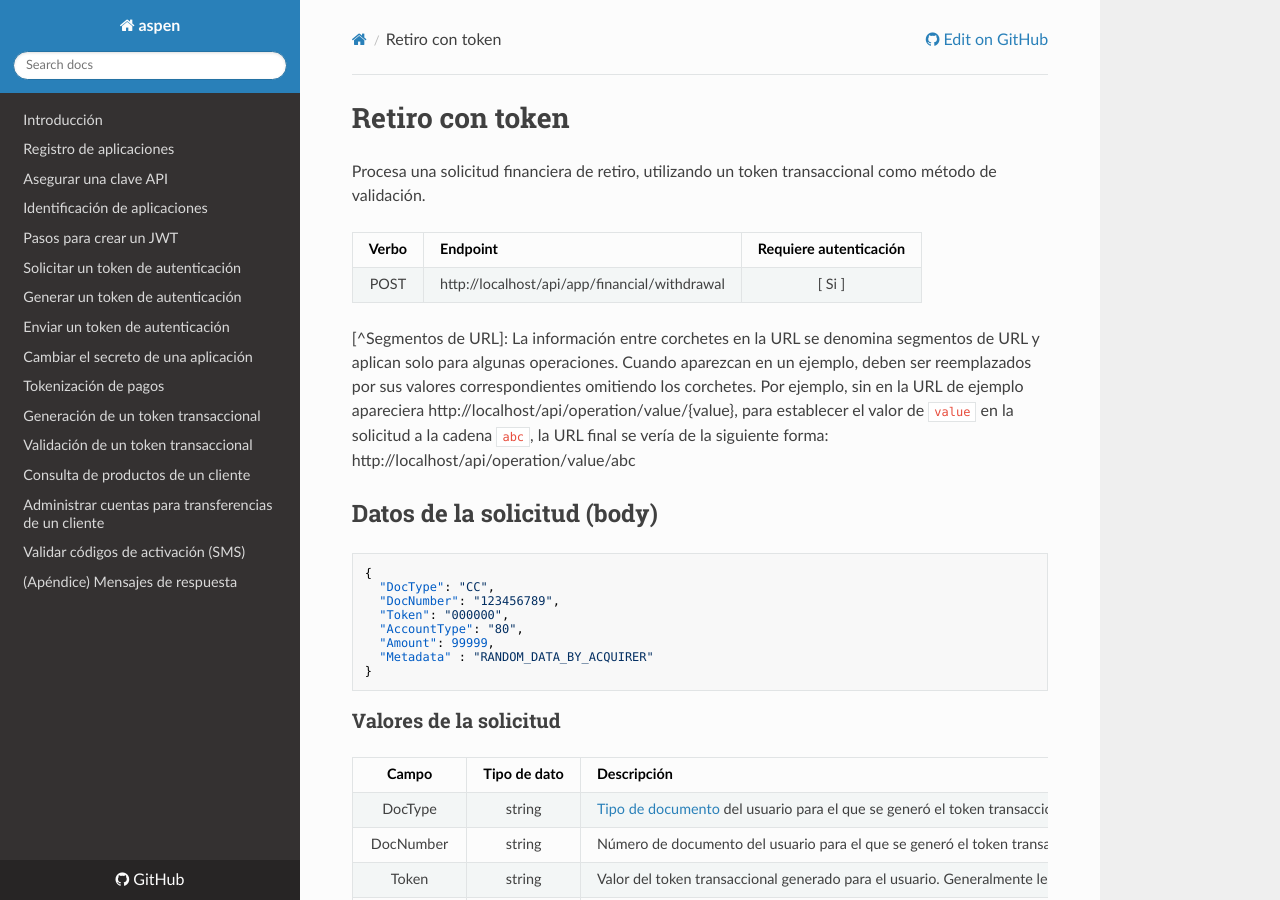
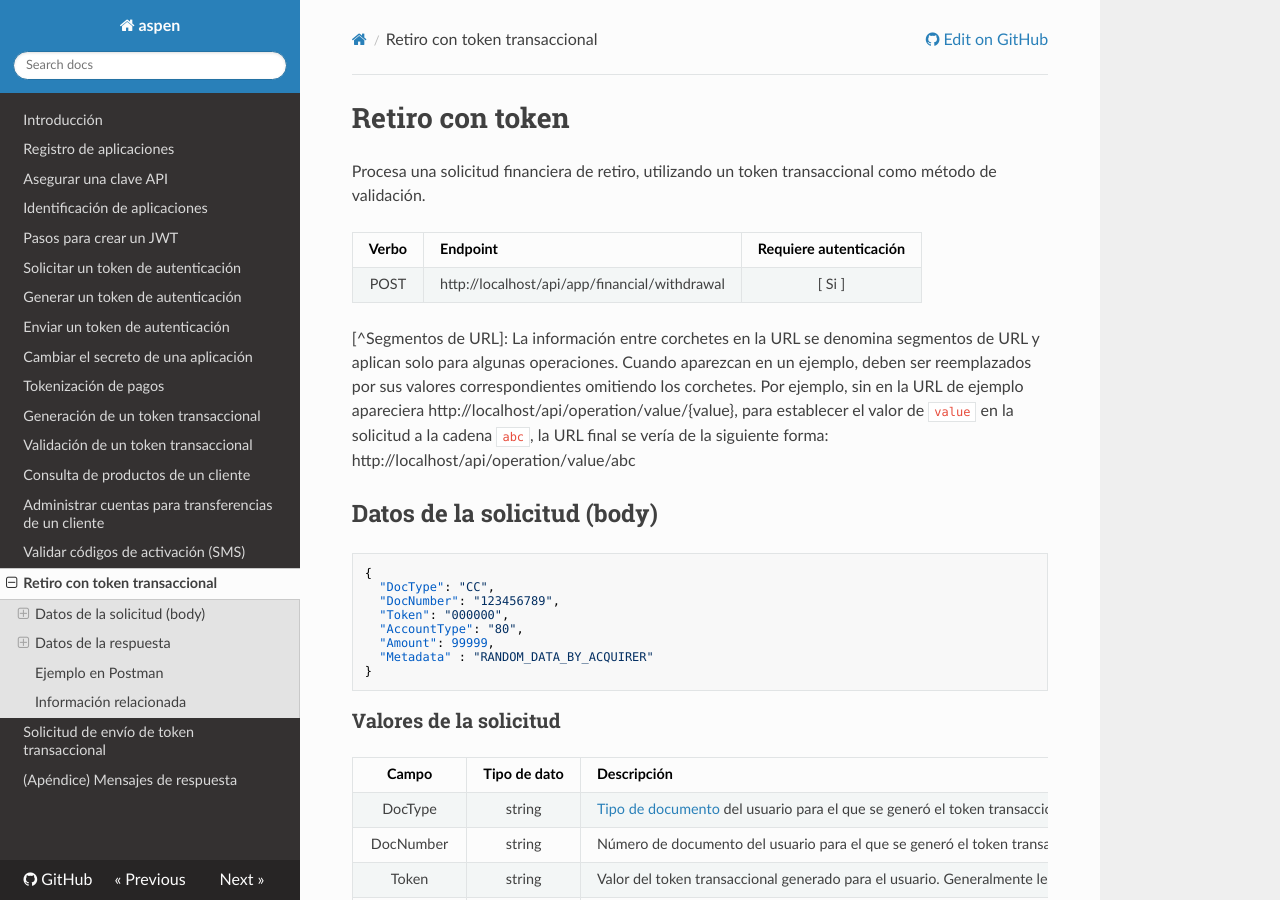
Before and after one commit to menchi2000/Aspen, an MkDocs documentation site: the page built from docs/Perform-Withdrawal.md, in a window 1280 px wide and 900 px high. Built offline with MkDocs 1.6.1, drawn with Linux system fonts in a browser that asks for light colours; nearby versions of some CDN libraries; old or Windows-style settings are respelled for this version of MkDocs.

Commit message:
Update mkdocs.yml
Agregado al índice las operaciones de Retiro con token transaccional y Solicitud de envío de token transaccional

```diff
--- a/mkdocs.yml
+++ b/mkdocs.yml
@@ -18,4 +18,6 @@ pages:
 - Consulta de productos de un cliente: Inquiries-CustomerAccounts.md
 - Administrar cuentas para transferencias de un cliente: Admin-CustomerTransferAccounts.md
 - Validar códigos de activación (SMS): Management-ActivationCodes.md
+- Retiro con token transaccional: Perform-Withdrawal.md
+- Solicitud de envío de token transaccional: Send-TrxToken.md
 - (Apéndice) Mensajes de respuesta: Responses.md
```
